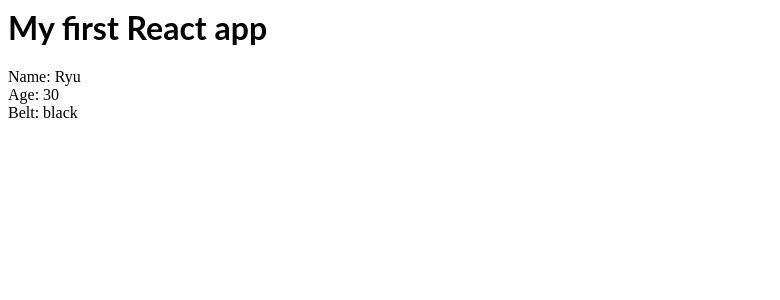
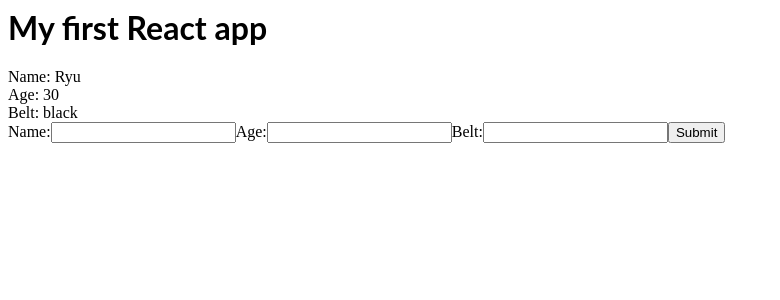
Before and after one commit to pranav589/react-rvrcbs, a React (Create React App) app: page / in a window 1280 px wide. Shown: the top 300 px of the page, without its empty margins (0-780 px from the left). Built offline with nearby package versions, Linux system fonts and the light colour scheme.

Commit message:
1 file modified, 1 added

```diff
--- /dev/null
+++ b/AddNinja.js
@@ -0,0 +1,35 @@
+import React, {Component} from 'react';
+
+class AddNinja extends Component{
+  state={
+    name:null,
+    age:null,
+    belt:null
+  }
+  handleChange=(e)=>{
+   this.setState({
+    [e.target.id]:e.target.value
+   })
+ }
+ handleSubmit=(e)=>{
+   e.preventDefault();
+   console.log(this.state)
+ }
+  render(){
+    return(
+      <div>
+        <form onSubmit={this.handleSubmit}>
+        <label htmlfor='name'>Name:</label>
+        <input type='text' id='name' onChange={this.handleChange}/>
+        <label htmlfor='age'>Age:</label>
+        <input type='text' id='age' onChange={this.handleChange}/>
+        <label htmlfor='belt'>Belt:</label>
+        <input type='text' id='belt' onChange={this.handleChange}/>
+        <button>Submit</button>
+        </form>
+      </div>
+    )
+  }
+}
+
+export default AddNinja
--- a/App.js
+++ b/App.js
@@ -1,5 +1,6 @@
 import React, { Component } from 'react';
 import Ninjas from './Ninjas'
+import AddNinja from './AddNinja'
 
 class App extends Component {
   state = {
@@ -14,6 +15,7 @@ class App extends Component {
       <div className="App">
         <h1>My first React app</h1>
         <Ninjas ninjas={this.state.ninjas}/>
+        <AddNinja/>
       </div>
     );
   }
```
